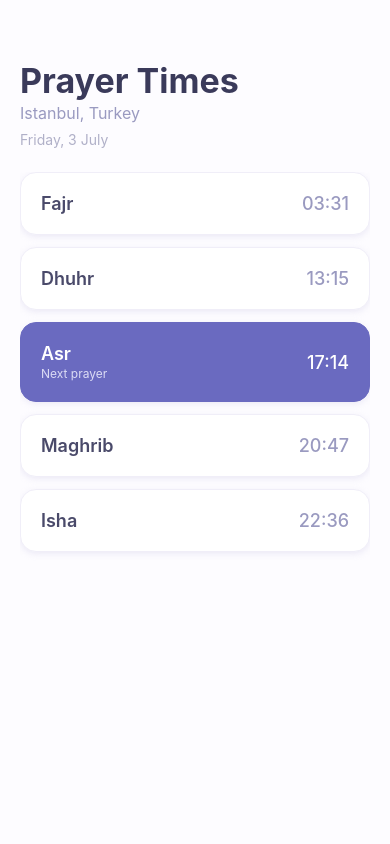
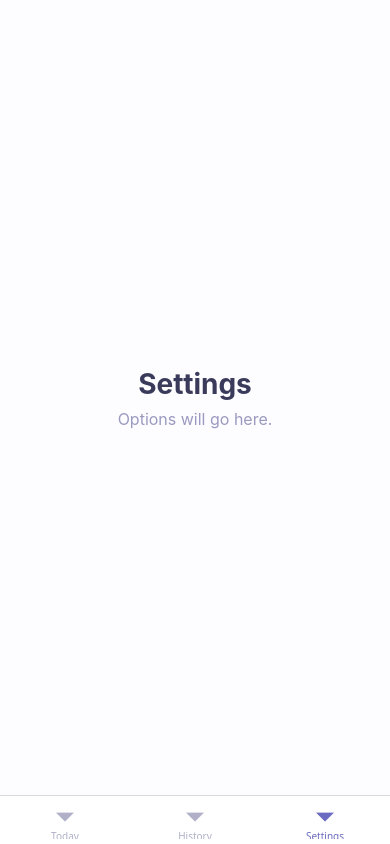
Before and after one commit to wrathreyli/Salah-prayer-app, a React Native app: screen /Settings in a window 390 px wide. Built offline with nearby package versions, Linux system fonts and the light colour scheme.

Commit message:
Day 5: add bottom tab navigation with Today, History, and Settings screens

```diff
--- a/App.js
+++ b/App.js
@@ -1,68 +1,26 @@
-import { StatusBar } from 'expo-status-bar';
-import { StyleSheet, Text, View, ScrollView } from 'react-native';
-import PrayerCard from './components/PrayerCard';
+import { NavigationContainer } from '@react-navigation/native';
+import { createBottomTabNavigator } from '@react-navigation/bottom-tabs';
 
-// Prayer data stored as an array of objects.
-// Later, this is what we'll replace with data from the real API.
-const prayers = [
-  { id: 1, name: 'Fajr', time: '03:31', highlight: false },
-  { id: 2, name: 'Dhuhr', time: '13:15', highlight: false },
-  { id: 3, name: 'Asr', time: '17:14', highlight: true },
-  { id: 4, name: 'Maghrib', time: '20:47', highlight: false },
-  { id: 5, name: 'Isha', time: '22:36', highlight: false },
-];
+import TodayScreen from './screens/TodayScreen';
+import HistoryScreen from './screens/HistoryScreen';
+import SettingsScreen from './screens/SettingsScreen';
+
+const Tab = createBottomTabNavigator();
 
 export default function App() {
   return (
-    <View style={styles.container}>
-      <StatusBar style="dark" />
-
-      <View style={styles.header}>
-        <Text style={styles.title}>Prayer Times</Text>
-        <Text style={styles.subtitle}>Istanbul, Turkey</Text>
-        <Text style={styles.date}>Friday, 3 July</Text>
-      </View>
-
-      <ScrollView style={styles.list} showsVerticalScrollIndicator={false}>
-        {prayers.map((prayer) => (
-          <PrayerCard
-            key={prayer.id}
-            name={prayer.name}
-            time={prayer.time}
-            highlight={prayer.highlight}
-          />
-        ))}
-      </ScrollView>
-    </View>
+    <NavigationContainer>
+      <Tab.Navigator
+        screenOptions={{
+          headerShown: false,
+          tabBarActiveTintColor: '#6a6ac0',
+          tabBarInactiveTintColor: '#b0b0c8',
+        }}
+      >
+        <Tab.Screen name="Today" component={TodayScreen} />
+        <Tab.Screen name="History" component={HistoryScreen} />
+        <Tab.Screen name="Settings" component={SettingsScreen} />
+      </Tab.Navigator>
+    </NavigationContainer>
   );
 }
-
-const styles = StyleSheet.create({
-  container: {
-    flex: 1,
-    backgroundColor: '#fdfcff',
-    paddingTop: 60,
-    paddingHorizontal: 20,
-  },
-  header: {
-    marginBottom: 24,
-  },
-  title: {
-    fontSize: 34,
-    fontWeight: 'bold',
-    color: '#3a3a5a',
-  },
-  subtitle: {
-    fontSize: 16,
-    color: '#9a9ac0',
-    marginTop: 2,
-  },
-  date: {
-    fontSize: 14,
-    color: '#b0b0c8',
-    marginTop: 8,
-  },
-  list: {
-    flex: 1,
-  },
-});
--- a/package.json
+++ b/package.json
@@ -9,10 +9,14 @@
     "web": "expo start --web"
   },
   "dependencies": {
+    "@react-navigation/bottom-tabs": "^7.18.8",
+    "@react-navigation/native": "^7.3.8",
     "expo": "~54.0.34",
     "expo-status-bar": "~3.0.9",
     "react": "19.1.0",
-    "react-native": "0.81.5"
+    "react-native": "0.81.5",
+    "react-native-safe-area-context": "~5.6.0",
+    "react-native-screens": "~4.16.0"
   },
   "private": true
 }
--- /dev/null
+++ b/screens/HistoryScreen.js
@@ -0,0 +1,22 @@
+import { StyleSheet, Text, View } from 'react-native';
+
+export default function HistoryScreen() {
+  return (
+    <View style={styles.container}>
+      <Text style={styles.title}>History</Text>
+      <Text style={styles.subtitle}>Your prayer tracking will appear here.</Text>
+    </View>
+  );
+}
+
+const styles = StyleSheet.create({
+  container: {
+    flex: 1,
+    backgroundColor: '#fdfcff',
+    justifyContent: 'center',
+    alignItems: 'center',
+    paddingHorizontal: 20,
+  },
+  title: { fontSize: 28, fontWeight: 'bold', color: '#3a3a5a', marginBottom: 8 },
+  subtitle: { fontSize: 16, color: '#9a9ac0', textAlign: 'center' },
+});
--- /dev/null
+++ b/screens/SettingsScreen.js
@@ -0,0 +1,22 @@
+import { StyleSheet, Text, View } from 'react-native';
+
+export default function SettingsScreen() {
+  return (
+    <View style={styles.container}>
+      <Text style={styles.title}>Settings</Text>
+      <Text style={styles.subtitle}>Options will go here.</Text>
+    </View>
+  );
+}
+
+const styles = StyleSheet.create({
+  container: {
+    flex: 1,
+    backgroundColor: '#fdfcff',
+    justifyContent: 'center',
+    alignItems: 'center',
+    paddingHorizontal: 20,
+  },
+  title: { fontSize: 28, fontWeight: 'bold', color: '#3a3a5a', marginBottom: 8 },
+  subtitle: { fontSize: 16, color: '#9a9ac0', textAlign: 'center' },
+});
--- /dev/null
+++ b/screens/TodayScreen.js
@@ -0,0 +1,48 @@
+import { StatusBar } from 'expo-status-bar';
+import { StyleSheet, Text, View, ScrollView } from 'react-native';
+import PrayerCard from '../components/PrayerCard';
+
+const prayers = [
+  { id: 1, name: 'Fajr', time: '03:31', highlight: false },
+  { id: 2, name: 'Dhuhr', time: '13:15', highlight: false },
+  { id: 3, name: 'Asr', time: '17:14', highlight: true },
+  { id: 4, name: 'Maghrib', time: '20:47', highlight: false },
+  { id: 5, name: 'Isha', time: '22:36', highlight: false },
+];
+
+export default function TodayScreen() {
+  return (
+    <View style={styles.container}>
+      <StatusBar style="dark" />
+      <View style={styles.header}>
+        <Text style={styles.title}>Prayer Times</Text>
+        <Text style={styles.subtitle}>Istanbul, Turkey</Text>
+        <Text style={styles.date}>Friday, 3 July</Text>
+      </View>
+      <ScrollView style={styles.list} showsVerticalScrollIndicator={false}>
+        {prayers.map((prayer) => (
+          <PrayerCard
+            key={prayer.id}
+            name={prayer.name}
+            time={prayer.time}
+            highlight={prayer.highlight}
+          />
+        ))}
+      </ScrollView>
+    </View>
+  );
+}
+
+const styles = StyleSheet.create({
+  container: {
+    flex: 1,
+    backgroundColor: '#fdfcff',
+    paddingTop: 60,
+    paddingHorizontal: 20,
+  },
+  header: { marginBottom: 24 },
+  title: { fontSize: 34, fontWeight: 'bold', color: '#3a3a5a' },
+  subtitle: { fontSize: 16, color: '#9a9ac0', marginTop: 2 },
+  date: { fontSize: 14, color: '#b0b0c8', marginTop: 8 },
+  list: { flex: 1 },
+});
```
Also changed, not shown: reports/day 3.md (+2 -2 lines), reports/day 5.md (added, +19 -0 lines), 1 other file (tests, documents, lock files or other folders).
